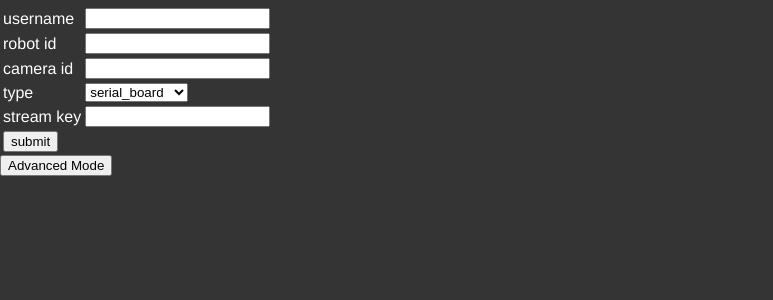
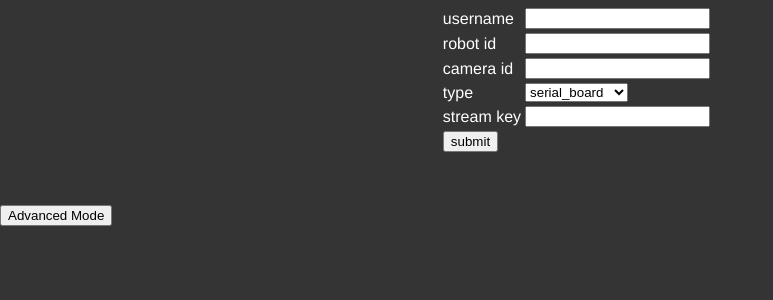
Before and after one commit to letsRobot/webconfigurator, a Flask app: template templates/index.html in a window 1280 px wide. Shown: the part 50-350 px from the top of the page, without its empty margins (0-773 px from the left). Run offline with Flask 2, Linux system fonts and the light colour scheme; the template is opened without the code that fills it, so the values that code supplies are empty.

Commit message:
css update

```diff
--- a/static/index.css
+++ b/static/index.css
@@ -35,3 +35,17 @@ a:hover {
     text-align: center;
     padding-right: 50px;
 }
+
+.content {
+    width: 100%;
+    align-items: center;
+}
+
+#easymode-form {
+    width: 100%;
+    height: 200px;
+}
+
+#easymode-form table {
+    margin: auto;
+}
```
